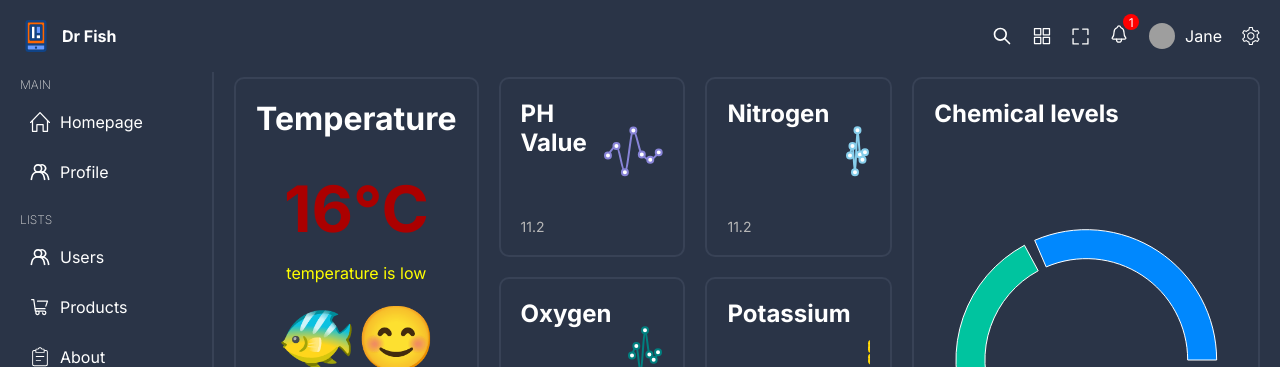
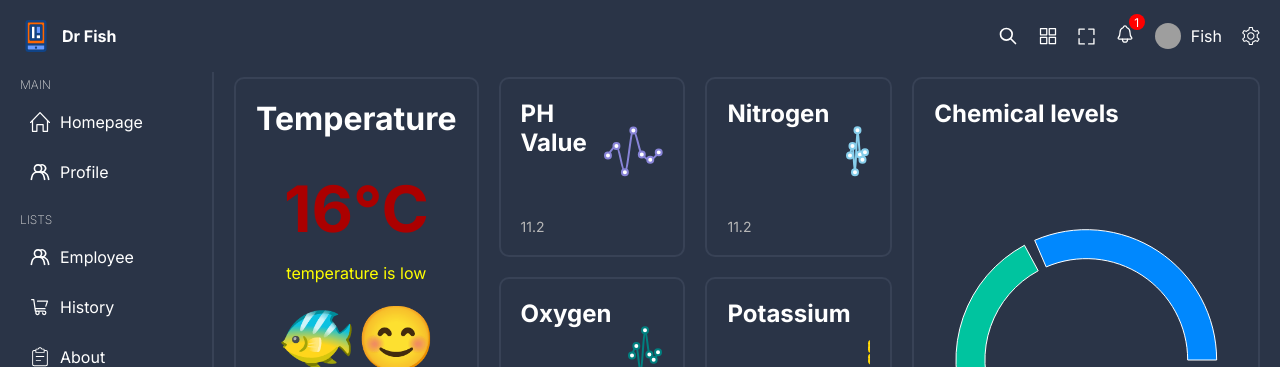
Before and after one commit to santoshyadav-29/Dr-Fish, a React (Vite) app: page / in a window 1280 px wide. Shown: the top 367 px of the page. Built offline with nearby package versions, Linux system fonts and the light colour scheme; grey boxes are pictures that could not be loaded.

Commit message:
Updated menu and navigation

```diff
--- a/src/components/navbar/Navbar.tsx
+++ b/src/components/navbar/Navbar.tsx
@@ -20,7 +20,7 @@ const Navbar = () => {
             src="https://images.pexels.com/photos/11038549/pexels-photo-11038549.jpeg?auto=compress&cs=tinysrgb&w=1600&lazy=load"
             alt=""
           />
-          <span>Jane</span>
+          <span>Fish</span>
         </div>
         <img src="/settings.svg" alt="" className="icon" />
       </div>
--- a/src/data.ts
+++ b/src/data.ts
@@ -23,13 +23,13 @@ export const menu = [
     listItems: [
       {
         id: 1,
-        title: "Users",
+        title: "Employee",
         url: "/users",
         icon: "user.svg",
       },
       {
         id: 2,
-        title: "Products",
+        title: "History",
         url: "/products",
         icon: "product.svg",
       },
```
